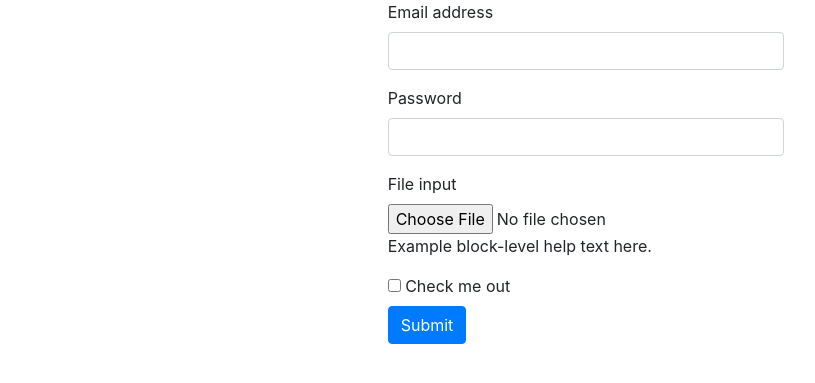
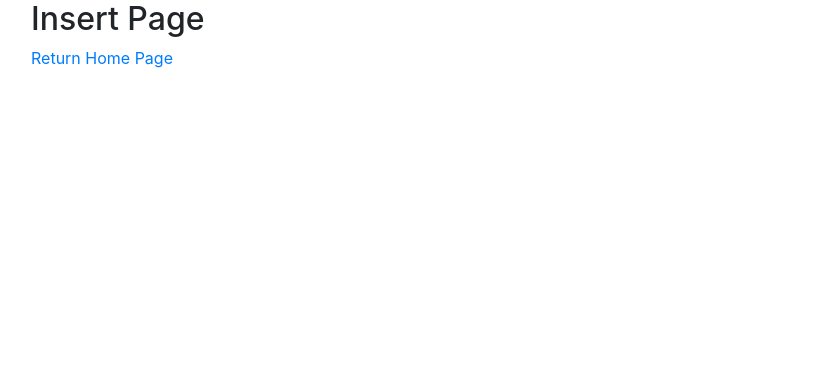
Before and after one commit to skytorin/Python, a Flask app: template Projects_Flask/Flask_04_DB/templates/insert.html in a window 1280 px wide. Shown: the top 383 px of the page, without its empty margins (54-869 px from the left). Run offline with Flask 2, Linux system fonts and the light colour scheme; the template is opened without the code that fills it, so the values that code supplies are empty; some libraries are stand-ins or nearby versions.

Commit message:
Edited 28.10.2021 17:30:00

```diff
--- a/Projects_Flask/Flask_04_DB/app.py
+++ b/Projects_Flask/Flask_04_DB/app.py
@@ -2,7 +2,7 @@
 
 
 import os
-
+from module_pg_select import pg_select
 
 from flask import Flask, redirect, url_for, request, render_template, session
 
@@ -14,23 +14,25 @@ config = {
 
 app = Flask(__name__)
 
+
 @app.route('/', methods=['GET'])
 def index():
     return render_template('index.html')
 
-@app.route('/', methods=['POST'])
-def index_post():
-#    original_text = request.form['text']
-#    target_language = request.form['language']
-     return render_template(
-        'select.html'
-#        original_text = original_text_case,
-#        target_language = target_language,
-#        key = key,
-#        endpoint = endpoint,
-#        location = location
-    )
 
+@app.route('/select', methods=['GET'])
+def select_page():
+    return render_template('select.html')
+
+
+@app.route('/insert', methods=['GET'])
+def insert_page():
+    return render_template('insert.html')
+
+
+@app.route('/update', methods=['GET'])
+def update_page():
+    return render_template('update.html')
 
 
 if __name__ == "__main__":
--- a/Projects_Flask/Flask_04_DB/templates/insert.html
+++ b/Projects_Flask/Flask_04_DB/templates/insert.html
@@ -1,69 +1,21 @@
+
 <!DOCTYPE html>
 <html lang="en">
 <head>
-    <meta charset="utf-8">
-    <meta http-equiv="X-UA-Compatible" content="IE=edge">
-    <meta name="viewport" content="width=device-width, initial-scale=1">
-
-    <title>Bootstrap 4, from LayoutIt!</title>
-
-    <meta name="description" content="Source code generated using layoutit.com">
-    <meta name="author" content="LayoutIt!">
-
-    <link href="css/bootstrap.min.css" rel="stylesheet">
-    <link href="css/style.css" rel="stylesheet">
-
+    <meta charset="UTF-8">
+    <meta name="viewport" content="width=device-width, initial-scale=1.0">
+    <link rel="stylesheet" href="https://cdn.jsdelivr.net/npm/bootstrap@4.5.3/dist/css/bootstrap.min.css"
+        integrity="sha384-TX8t27EcRE3e/ihU7zmQxVncDAy5uIKz4rEkgIXeMed4M0jlfIDPvg6uqKI2xXr2" crossorigin="anonymous">
+    <title>Insert Page</title>
 </head>
 <body>
-
-    <div class="container-fluid">
-	<div class="row">
-		<div class="col-md-4">
+    <div class="container">
+        <h2>Insert Page</h2>
+        <div>
         </div>
-		<div class="col-md-4">
-			<form role="form">
-				<div class="form-group">
-
-					<label for="exampleInputEmail1">
-						Email address
-					</label>
-					<input type="email" class="form-control" id="exampleInputEmail1">
-				</div>
-				<div class="form-group">
-
-					<label for="exampleInputPassword1">
-						Password
-					</label>
-					<input type="password" class="form-control" id="exampleInputPassword1">
-				</div>
-				<div class="form-group">
-
-					<label for="exampleInputFile">
-						File input
-					</label>
-					<input type="file" class="form-control-file" id="exampleInputFile">
-					<p class="help-block">
-						Example block-level help text here.
-					</p>
-				</div>
-				<div class="checkbox">
-
-					<label>
-						<input type="checkbox"> Check me out
-					</label>
-				</div>
-				<button type="submit" class="btn btn-primary">
-					Submit
-				</button>
-			</form>
-		</div>
-		<div class="col-md-4">
+        <div>
+            <a href="{{ url_for('index') }}">Return Home Page</a>
         </div>
     </div>
-</div>
-
-    <script src="js/jquery.min.js"></script>
-    <script src="js/bootstrap.min.js"></script>
-    <script src="js/scripts.js"></script>
 </body>
 </html>
--- a/Projects_Flask/Flask_04_DB/templates/select.html
+++ b/Projects_Flask/Flask_04_DB/templates/select.html
@@ -6,15 +6,15 @@
     <meta name="viewport" content="width=device-width, initial-scale=1.0">
     <link rel="stylesheet" href="https://cdn.jsdelivr.net/npm/bootstrap@4.5.3/dist/css/bootstrap.min.css"
         integrity="sha384-TX8t27EcRE3e/ihU7zmQxVncDAy5uIKz4rEkgIXeMed4M0jlfIDPvg6uqKI2xXr2" crossorigin="anonymous">
-    <title>Result</title>
+    <title>Select Page</title>
 </head>
 <body>
     <div class="container">
-        <h2>Results</h2>
+        <h2>Select Page</h2>
         <div>
         </div>
         <div>
-            <a href="{{ url_for('index') }}">Try another one!</a>
+            <a href="{{ url_for('index') }}">Return Home Page</a>
         </div>
     </div>
 </body>
--- a/Projects_Flask/requirements.txt
+++ b/Projects_Flask/requirements.txt
@@ -5,3 +5,5 @@ Jinja2==3.0.2
 MarkupSafe==2.0.1
 python-dotenv==0.19.1
 Werkzeug==2.0.2
+psycopg2==2.9.1
+pypyodbc==1.3.2
```
Also changed, not shown: Projects_Flask/Flask_04_DB/module_mssql_select.py (added, +39 -0 lines), Projects_Flask/Flask_04_DB/module_pg_select.py (added, +26 -0 lines), Projects_Flask/Flask_04_DB/templates/index.html (+25 -35 lines), Projects_Flask/Flask_04_DB/templates/update.html (added, +21 -0 lines), Projects_Flask/Flask_04_DB/test_module_mssql_select.py (added, +38 -0 lines). Lines whose indentation alone changed are shown as unchanged.
